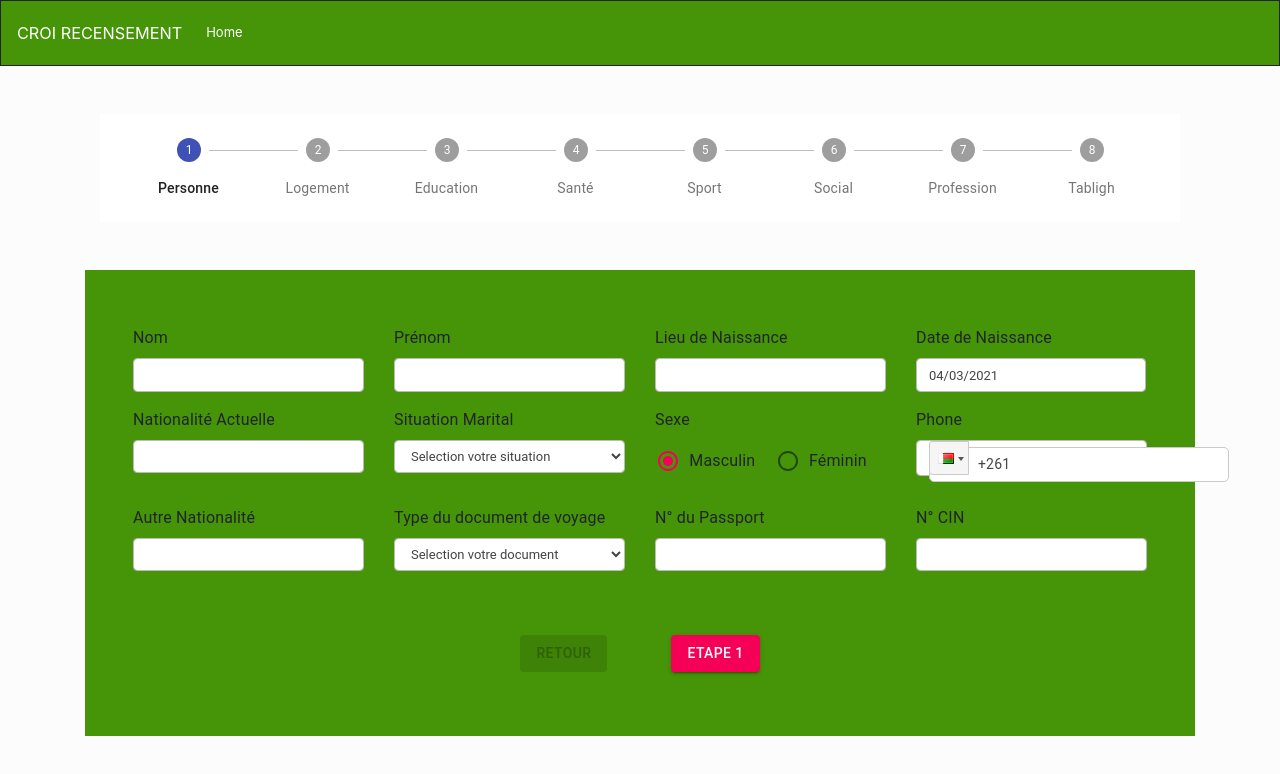
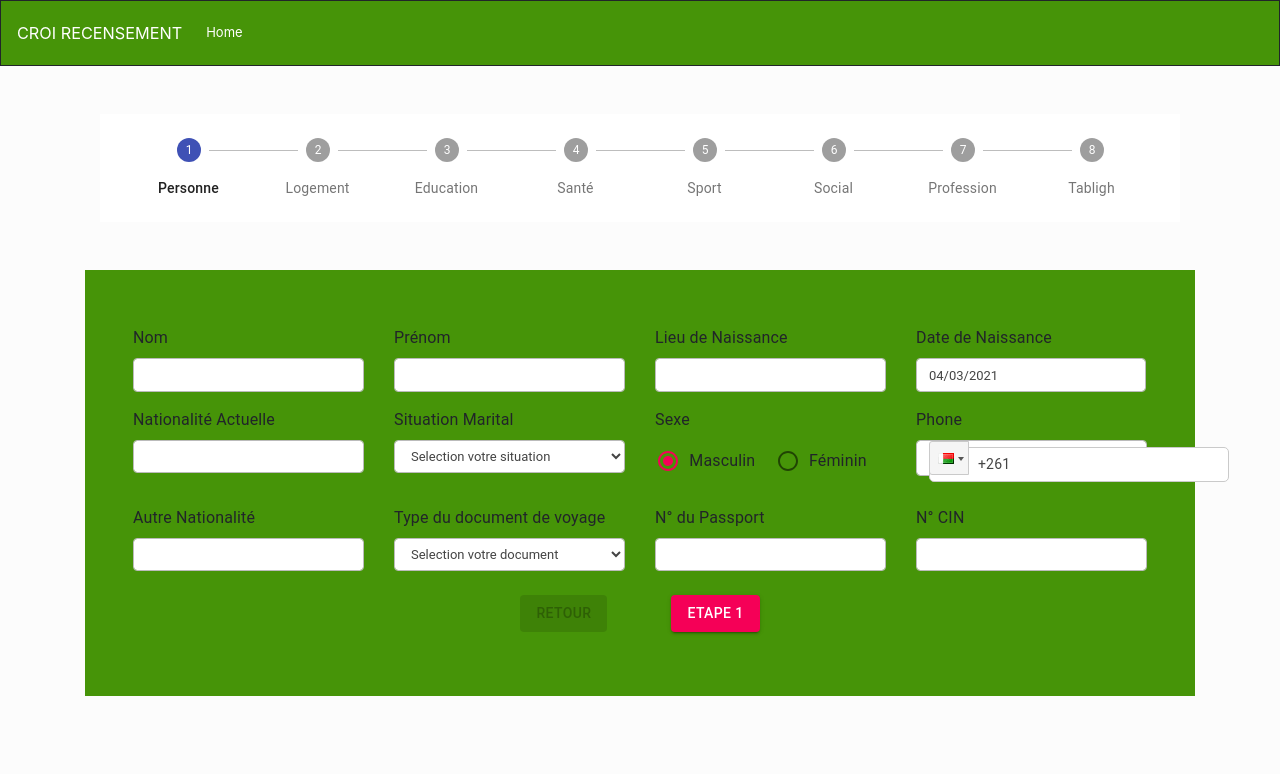
Before and after one commit to croi-recensement/api-front-croi, a React (Create React App) app: page /inscription in a window 1280 px wide. Shown: the top 774 px of the page. Built offline with nearby package versions, Linux system fonts and the light colour scheme.

Commit message:
fix error one

```diff
--- a/src/pages/Inscription.jsx
+++ b/src/pages/Inscription.jsx
@@ -115,7 +115,7 @@ const Inscription = (props) =>{
                       {activeStep === steps.length ? (
                         <div>
                           <Typography className={classes.instructions}>{getStepContent(activeStep)}</Typography>
-                          <div className="form-group text-center mt-5">
+                          <div className="form-group text-center mt-2">
                             <Button onClick={handleReset} variant="contained">Reset</Button>
                           </div>
                         </div>
@@ -128,7 +128,7 @@ const Inscription = (props) =>{
                             ): (
                               <div>
                                 <Typography className={classes.instructions}>{getStepContent(activeStep)}</Typography>
-                                <div className="form-group text-center mt-5">
+                                <div className="form-group text-center mt-2">
                                   <Button
                                     disabled={activeStep === 0}
                                     onClick={handleBack}
--- a/src/pages/Pays.jsx
+++ b/src/pages/Pays.jsx
@@ -15,7 +15,7 @@ const Pays = props =>{
 
     const handleChangeProv = (e) => {
         setProvince(e.target.value)
-        if(country == "Madagascar")
+        if(country === "Madagascar")
         setDisabled('')
     }
 
--- a/src/pages/Personne.jsx
+++ b/src/pages/Personne.jsx
@@ -11,7 +11,6 @@ import validator from 'validator';
 
 const Personne = (props) =>{
 
-    const [data, setData] = useState("");
     const [startDate, setStartDate] = useState(new Date());
     const [valueSexe, setValueSexe] = useState('M');
     const [phone, setPhone] = useState('mg');
```
